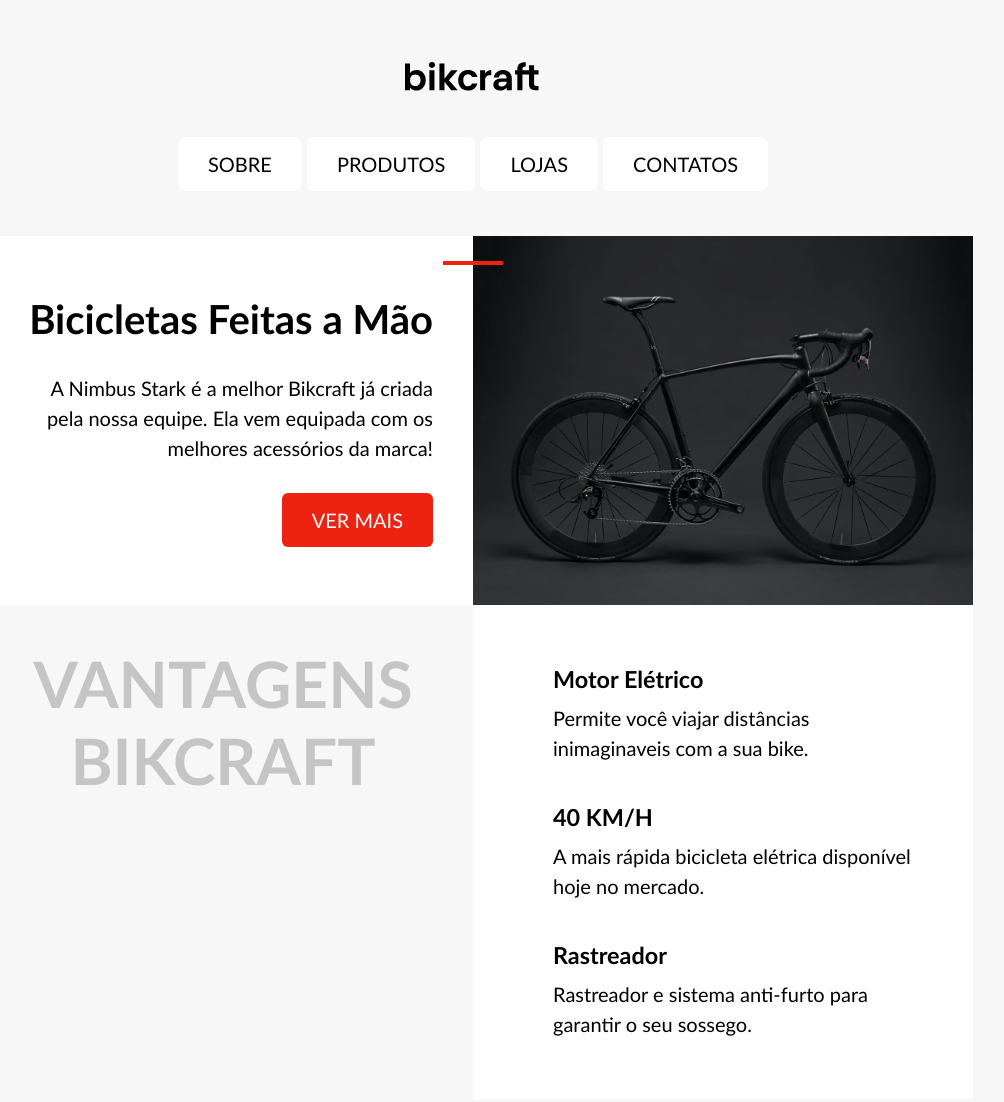
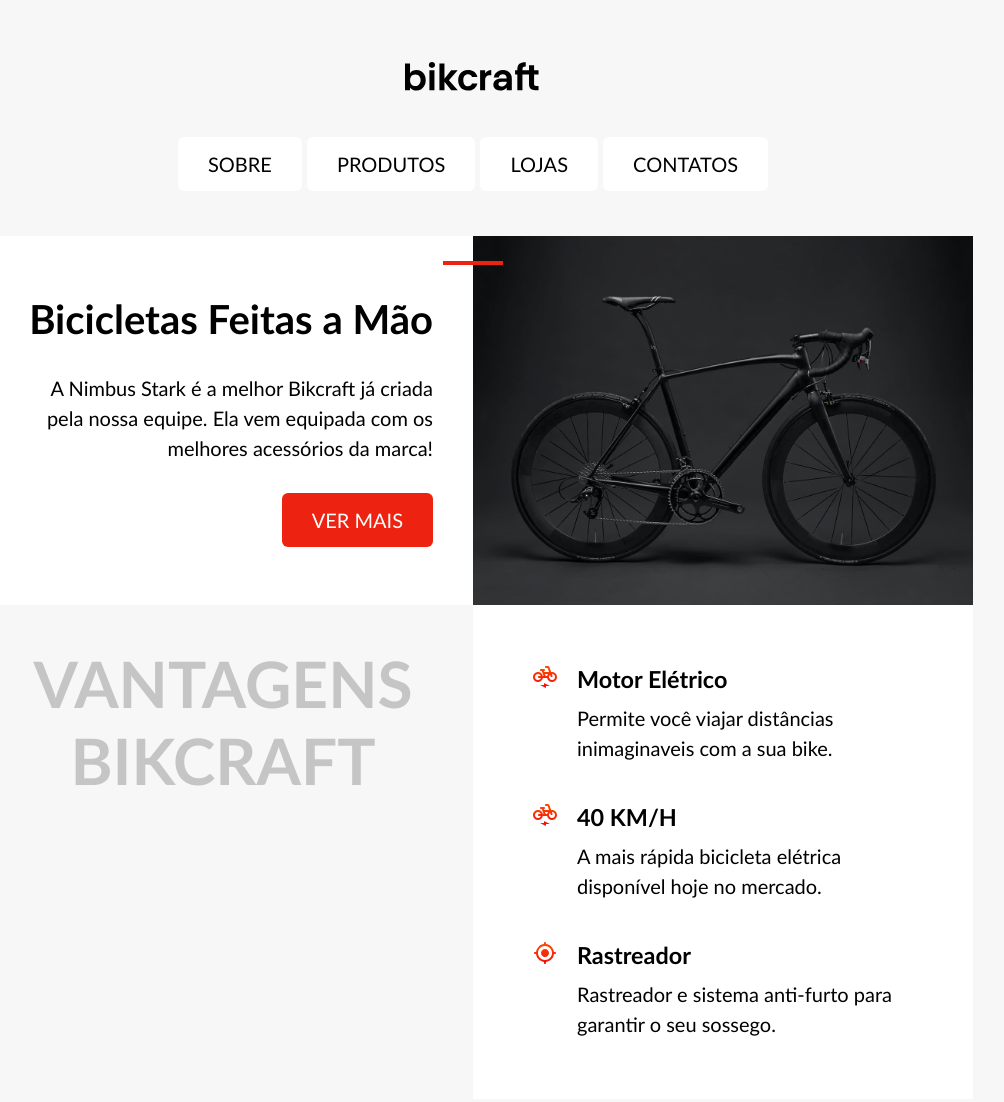
Before and after one commit to danielabade/lp-bikcraft-inicio, a plain HTML site: page index.html in a window 1280 px wide. Shown: the top 1102 px of the page, without its empty margins (167-1171 px from the left). Drawn offline with Linux system fonts and the light colour scheme; the site is published under a folder, as on GitHub Pages, so addresses that start at the root find nothing.

Commit message:
Update index.html
Corrigindo erro de diretorio de imagens

```diff
--- a/index.html
+++ b/index.html
@@ -31,19 +31,19 @@
 
     <div class="vantagens">
       <div class="vantagens-item">
-        <img src="/img/eletrica.svg" alt="">
+        <img src="img/eletrica.svg" alt="">
         <h3>Motor Elétrico</h3>
         <p>Permite você viajar distâncias inimaginaveis com a sua bike.</p>
       </div>
 
       <div class="vantagens-item">
-        <img src="/img/eletrica.svg" alt="">
+        <img src="img/eletrica.svg" alt="">
         <h3>40 KM/H</h3>
         <p>A mais rápida bicicleta elétrica disponível hoje no mercado.</p>
       </div>
 
       <div class="vantagens-item">
-        <img src="/img/rastreador.svg" alt="">
+        <img src="img/rastreador.svg" alt="">
         <h3>Rastreador</h3>
         <p>Rastreador e sistema anti-furto para garantir o seu sossego.</p>
       </div>
```
